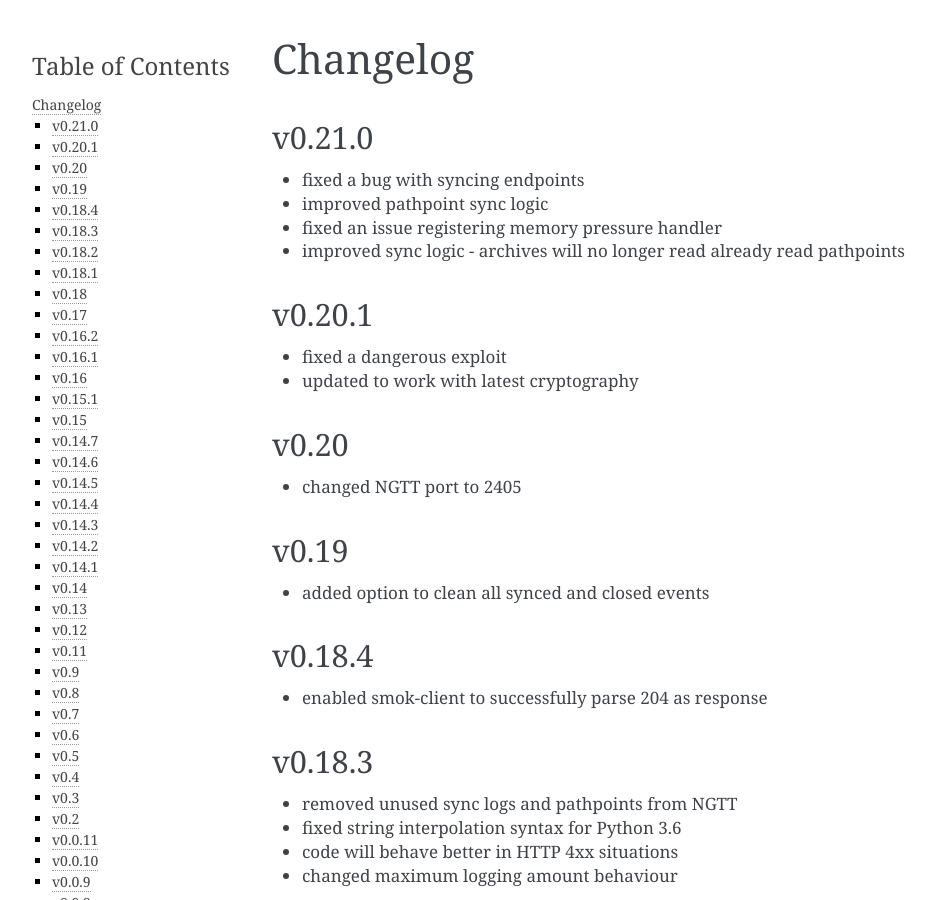
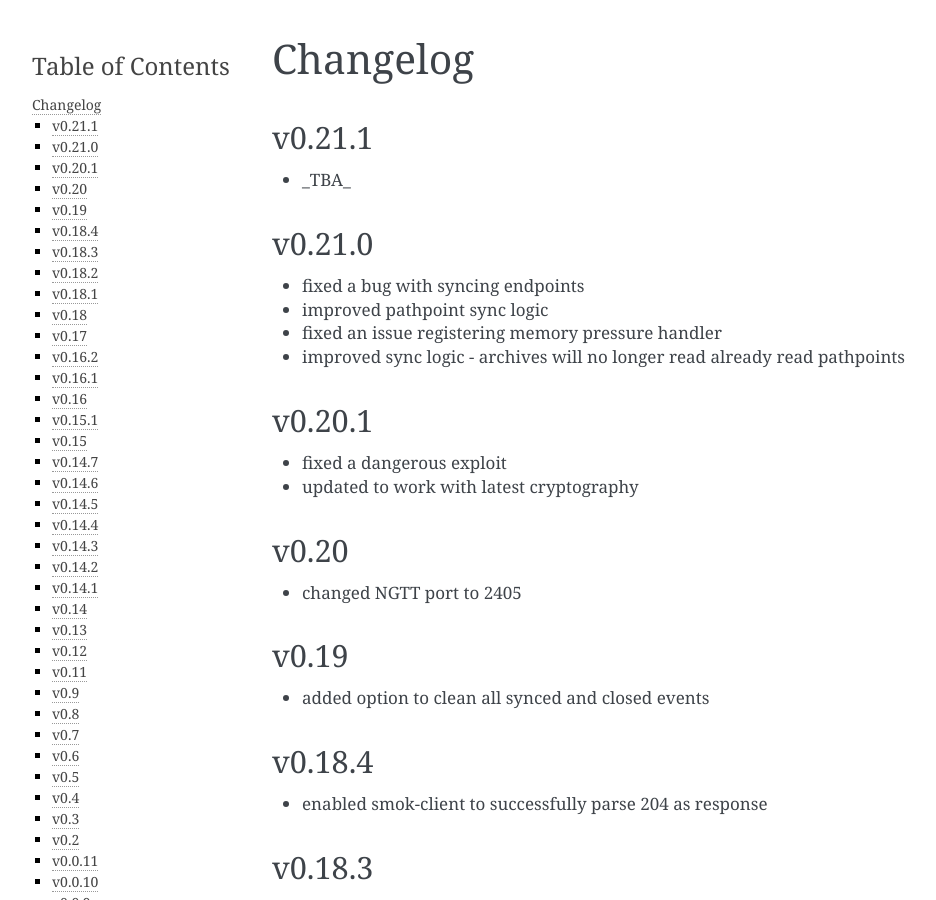
Before and after one commit to smok-serwis/smok-client, a Sphinx documentation site: the page built from docs/changelog.rst, in a window 1280 px wide and 900 px high. Shown: the whole window, without its empty margins (148-1084 px from the left). Built offline with Sphinx 7.4.7, drawn with Linux system fonts in a browser that asks for light colours.

Commit message:
ver bump

```diff
--- a/docs/changelog.rst
+++ b/docs/changelog.rst
@@ -1,5 +1,10 @@
 Changelog
 =========
+
+v0.21.1
+~~~~~~~
+
+* _TBA_
 
 v0.21.0
 ~~~~~~~
--- a/smok/__init__.py
+++ b/smok/__init__.py
@@ -1 +1 @@
-__version__ = '0.21.0'
+__version__ = '0.21.1a1'
```
